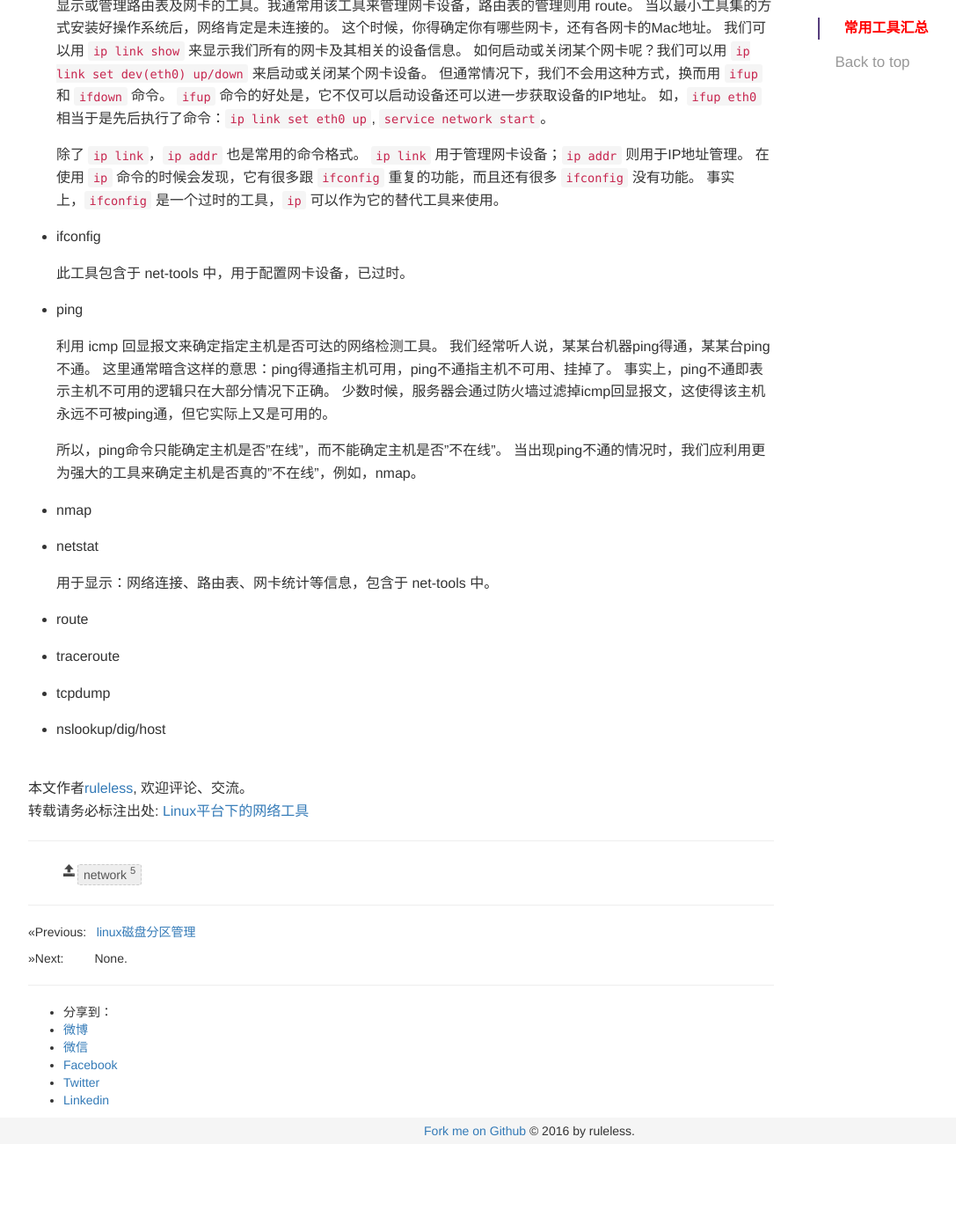
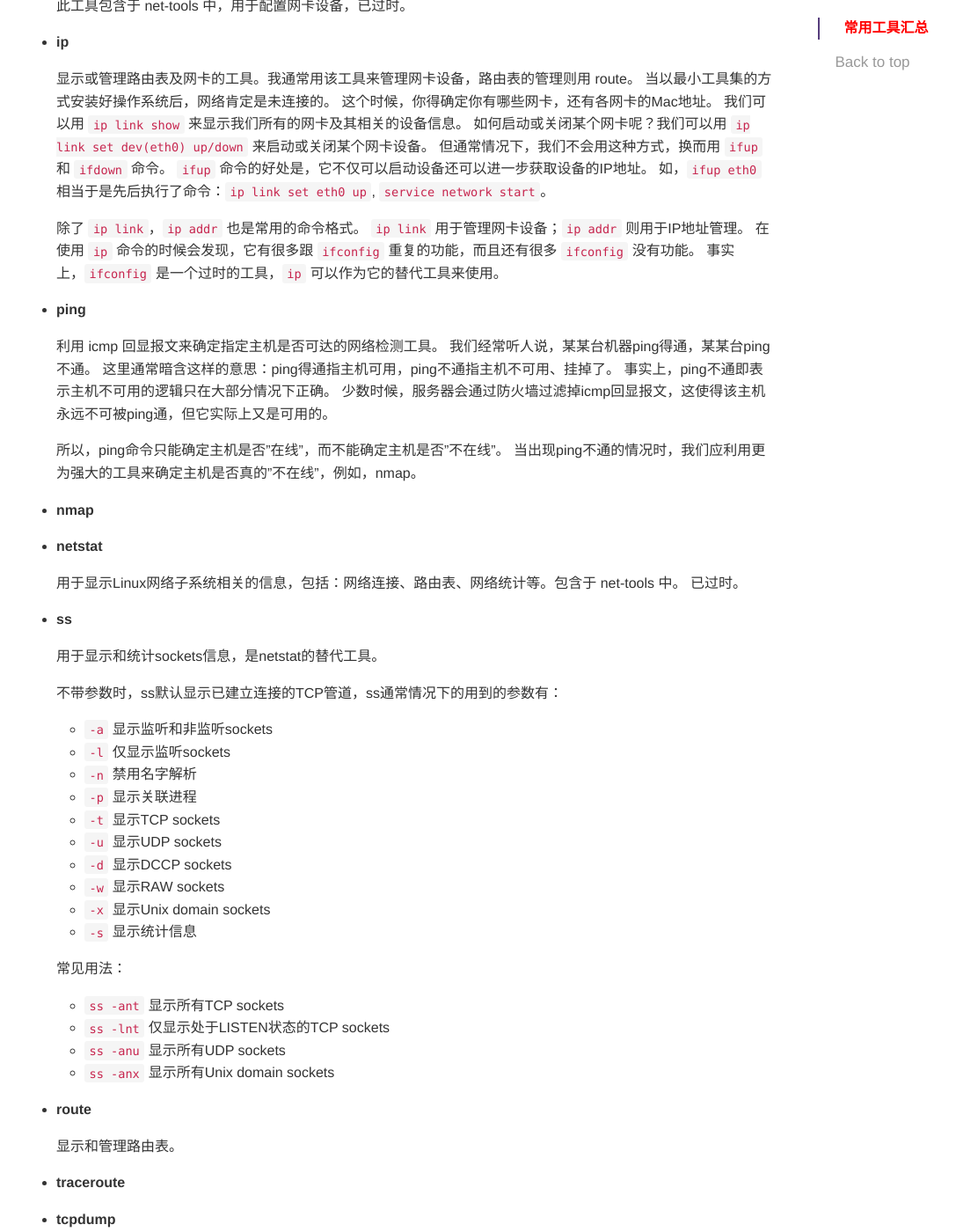
Before and after one commit to ruleless/ruleless.github.io, a Jekyll site: the page built from _posts/2016-07-23-network-tools.md, in a window 1280 px wide and 1400 px high, scrolled down 319 px. Shown: the whole window at 88% size, without its empty margins (38-1125 px from the left). Built offline with Jekyll 4.4.1, drawn with Linux system fonts in a browser that asks for light colours; comment, search, counter and statistics services are not loaded; before the commit the page ends 1619 px from its top, so only the background shows below that.

Commit message:
network tools

```diff
--- a/_posts/2016-07-23-network-tools.md
+++ b/_posts/2016-07-23-network-tools.md
@@ -9,7 +9,11 @@ tags: []
 
 ## 常用工具汇总
 
-  + ip
+  + **ifconfig**
+
+    此工具包含于 net-tools 中，用于配置网卡设备，已过时。
+
+  + **ip**
 
     显示或管理路由表及网卡的工具。我通常用该工具来管理网卡设备，路由表的管理则用 route。
 	当以最小工具集的方式安装好操作系统后，网络肯定是未连接的。
@@ -25,11 +29,7 @@ tags: []
 	在使用 `ip` 命令的时候会发现，它有很多跟 `ifconfig` 重复的功能，而且还有很多 `ifconfig` 没有功能。
 	事实上，`ifconfig` 是一个过时的工具，`ip` 可以作为它的替代工具来使用。
 
-  + ifconfig
-
-    此工具包含于 net-tools 中，用于配置网卡设备，已过时。
-
-  + ping
+  + **ping**
 
     利用 icmp 回显报文来确定指定主机是否可达的网络检测工具。
 	我们经常听人说，某某台机器ping得通，某某台ping不通。
@@ -40,16 +40,43 @@ tags: []
 	所以，ping命令只能确定主机是否"在线"，而不能确定主机是否"不在线"。
 	当出现ping不通的情况时，我们应利用更为强大的工具来确定主机是否真的"不在线"，例如，nmap。
 
-  + nmap
+  + **nmap**
 
-  + netstat
+  + **netstat**
 
-    用于显示：网络连接、路由表、网卡统计等信息，包含于 net-tools 中。
+    用于显示Linux网络子系统相关的信息，包括：网络连接、路由表、网络统计等。包含于 net-tools 中。
+	已过时。
 
-  + route
+  + **ss**
 
-  + traceroute
+	用于显示和统计sockets信息，是netstat的替代工具。
 
-  + tcpdump
+	不带参数时，ss默认显示已建立连接的TCP管道，ss通常情况下的用到的参数有：
 
-  + nslookup/dig/host
+	  + `-a` 显示监听和非监听sockets
+	  + `-l` 仅显示监听sockets
+	  + `-n` 禁用名字解析
+	  + `-p` 显示关联进程
+	  + `-t` 显示TCP sockets
+	  + `-u` 显示UDP sockets
+	  + `-d` 显示DCCP sockets
+	  + `-w` 显示RAW sockets
+	  + `-x` 显示Unix domain sockets
+	  + `-s` 显示统计信息
+
+    常见用法：
+
+	  + `ss -ant` 显示所有TCP sockets
+	  + `ss -lnt` 仅显示处于LISTEN状态的TCP sockets
+	  + `ss -anu` 显示所有UDP sockets
+	  + `ss -anx` 显示所有Unix domain sockets
+
+  + **route**
+
+    显示和管理路由表。
+
+  + **traceroute**
+
+  + **tcpdump**
+
+  + **nslookup/dig/host**
```
